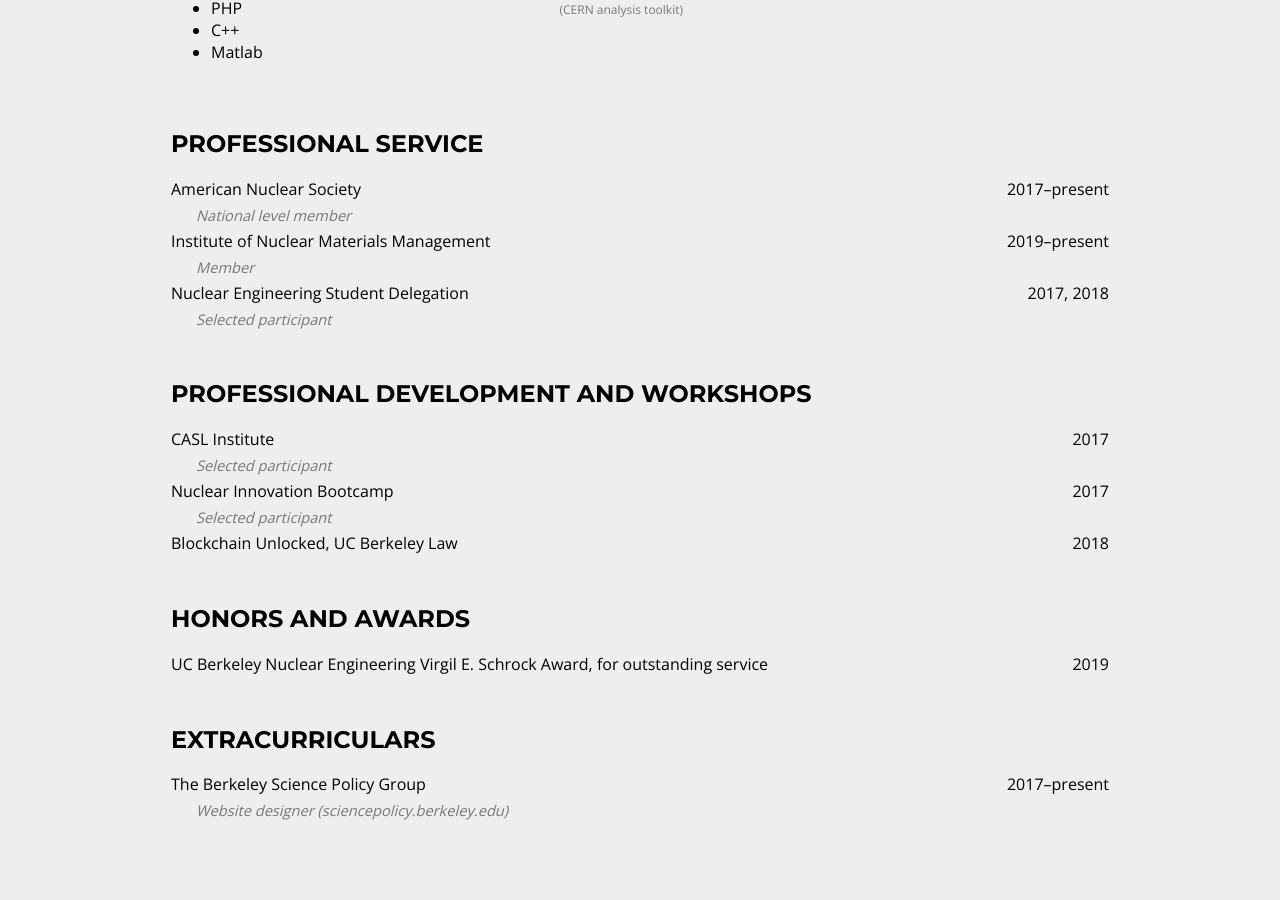
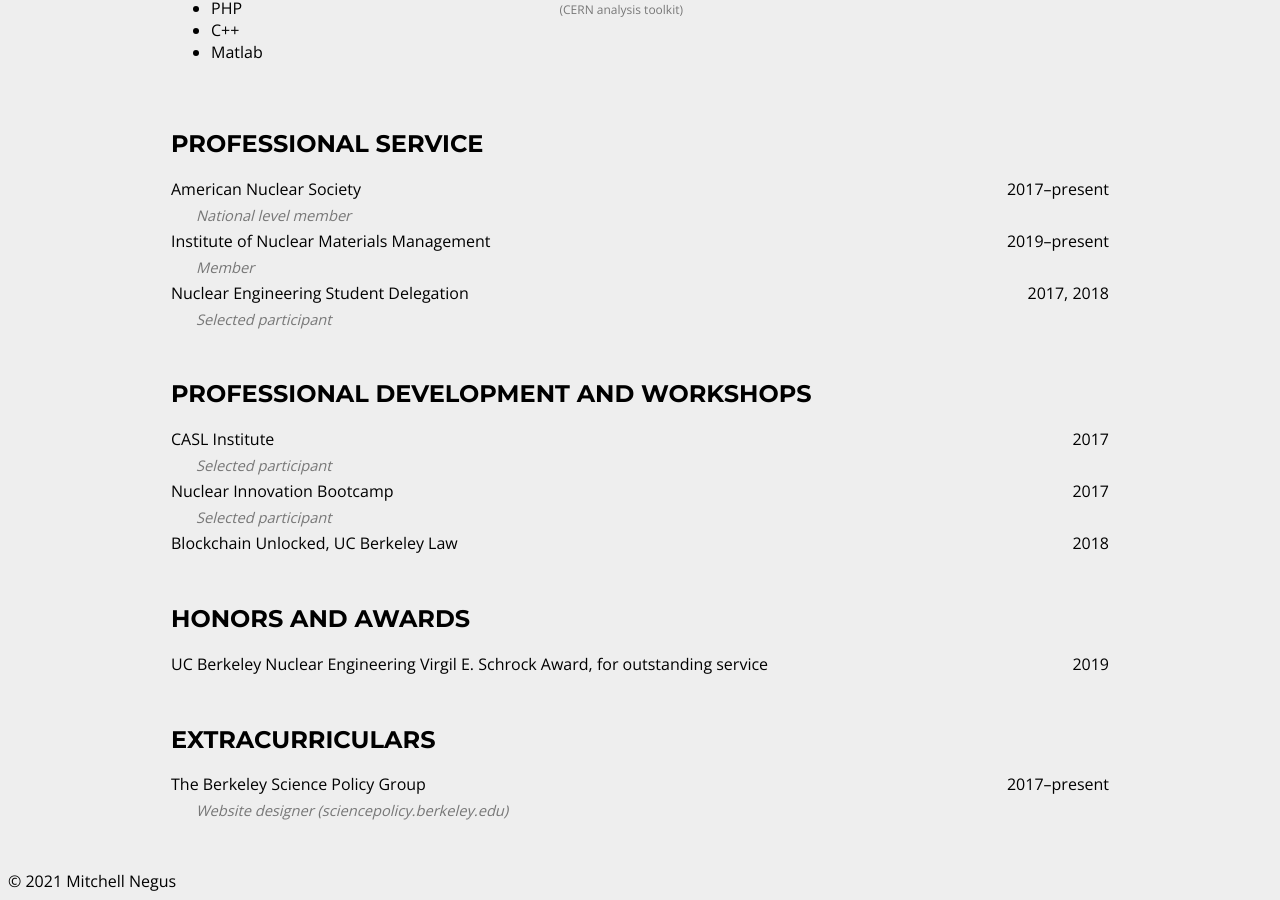
Before and after one commit to mitchnegus/negus_cv, a Jekyll site: the page built from index.html, in a window 1280 px wide and 900 px high, scrolled down 2611 px. Built offline with Jekyll 4.4.1, drawn with Linux system fonts in a browser that asks for light colours; before the commit the page ends 3481 px from its top, so only the background shows below that.

Commit message:
added header (blank) and footer (copyright)

```diff
--- /dev/null
+++ b/_includes/footer.html
@@ -0,0 +1,3 @@
+<div class="copyright">
+	&copy 2021 Mitchell Negus
+</div>
--- a/_layouts/default.html
+++ b/_layouts/default.html
@@ -5,13 +5,13 @@
 
   <body>
 
-		<!-- {%- include header.html -%} -->
+		{%- include header.html -%}
 
 		<main>
 	    {{ content }}
     </main>
 
-		<!-- {%- include footer.html -%} -->
+		{%- include footer.html -%}
 
   </body>
 
```
Also changed, not shown: _includes/header.html (added).
